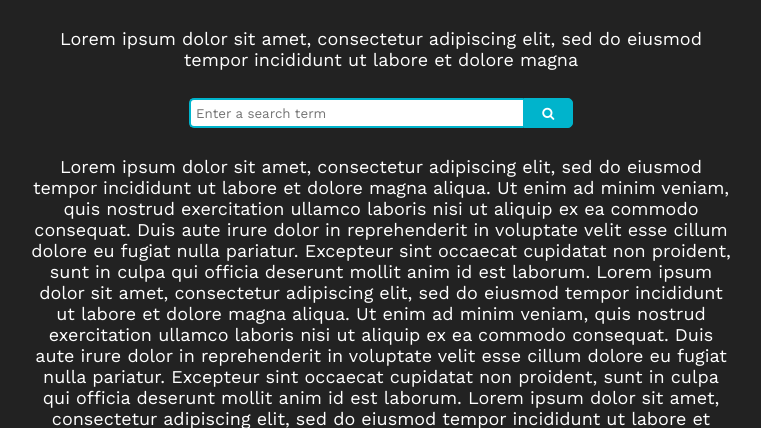
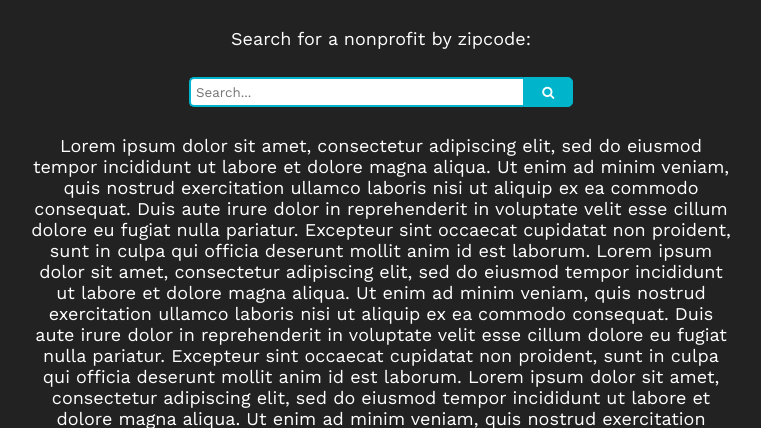
Before and after one commit to kurealnum/non-profit-link, a Flask app: template templates/index.html in a window 1280 px wide. Shown: the top 428 px of the page, without its empty margins (259-1020 px from the left). Run offline with Flask 2, Linux system fonts and the light colour scheme; the template is opened without the code that fills it, so the values that code supplies are empty; parts of the project's set-up code (start-up, migrations or seed data) failed here and were passed over.

Commit message:
got PRG working in forms.py; also made some changes to text and whatnot across html files

```diff
--- a/app.py
+++ b/app.py
@@ -1,6 +1,6 @@
 #dont bother importing all of flask, just import it as you need it
 #python -m flask run :D
-from flask import Flask, render_template, request
+from flask import Flask, render_template, request, redirect, url_for
 from forms import search_home_page
 from flask_navigation import Navigation
 
@@ -20,9 +20,12 @@ def home():
     return render_template('index.html')
 
 #methods go in a list to let flask and jinja2 know what methods we'll be using on this certain page
-@app.route("/search", methods=["GET"])
+@app.route("/search", methods=["GET", "POST"])
 def home_search():
     #MAKE SURE TO RETURN THE FUNCTION THAT IS MADE IN FORMS!!!
+    if request.method == "POST":
+        return search_home_page()
+
     return search_home_page()
 
 @app.route("/about_us")
--- a/database/schema.sql
+++ b/database/schema.sql
@@ -1,4 +1,10 @@
 CREATE TABLE IF NOT EXISTS searches (
     search TEXT NOT NULL,
-    time TEXT
+    time_stamp DATETIME
 );
+
+CREATE TABLE IF NOT EXISTS orgs (
+    id INTEGER PRIMARY KEY AUTOINCREMENT,
+    name TEXT NOT NULL,
+    zip INT NOT NULL
+);
--- a/templates/index.html
+++ b/templates/index.html
@@ -24,15 +24,14 @@
 <body>
   <!-- double curly brackets means using a variable that has been passed through from flask/python: {{search_query}}-->
   <div class="introduction">
-    Lorem ipsum dolor sit amet, consectetur adipiscing elit,
-    sed do eiusmod tempor incididunt ut labore et dolore magna
+    Search for a nonprofit by zipcode:
   </div>
 
   <!--i'm not doing the actual search function for a long time btw-->
   <div class="search_bar_wrap">
-    <form class="search" action="search" method="GET">
+    <form class="search" action="search" method="POST">
       <br>
-      <input type="search" name="search_query" class="searchTerm" placeholder="Enter a search term">
+      <input type="search" name="search_query" class="searchTerm" placeholder="Search...">
       <br>
       <button type="submit" id="search_home_page" class="searchButton"><i class="fa fa-search"></i></button>
     </form>
```
Also changed, not shown: forms.py (+14 -8 lines), README.md.
